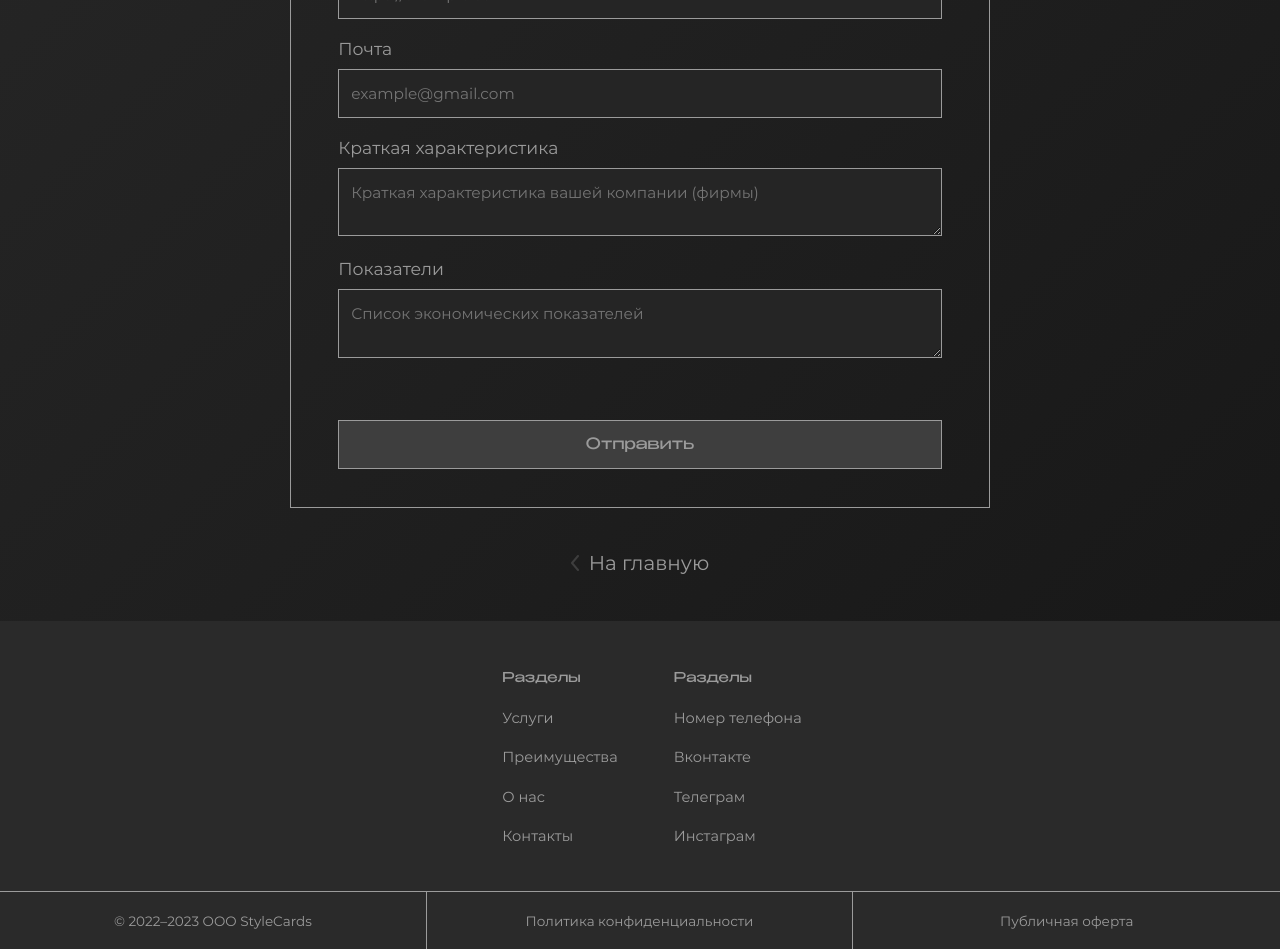
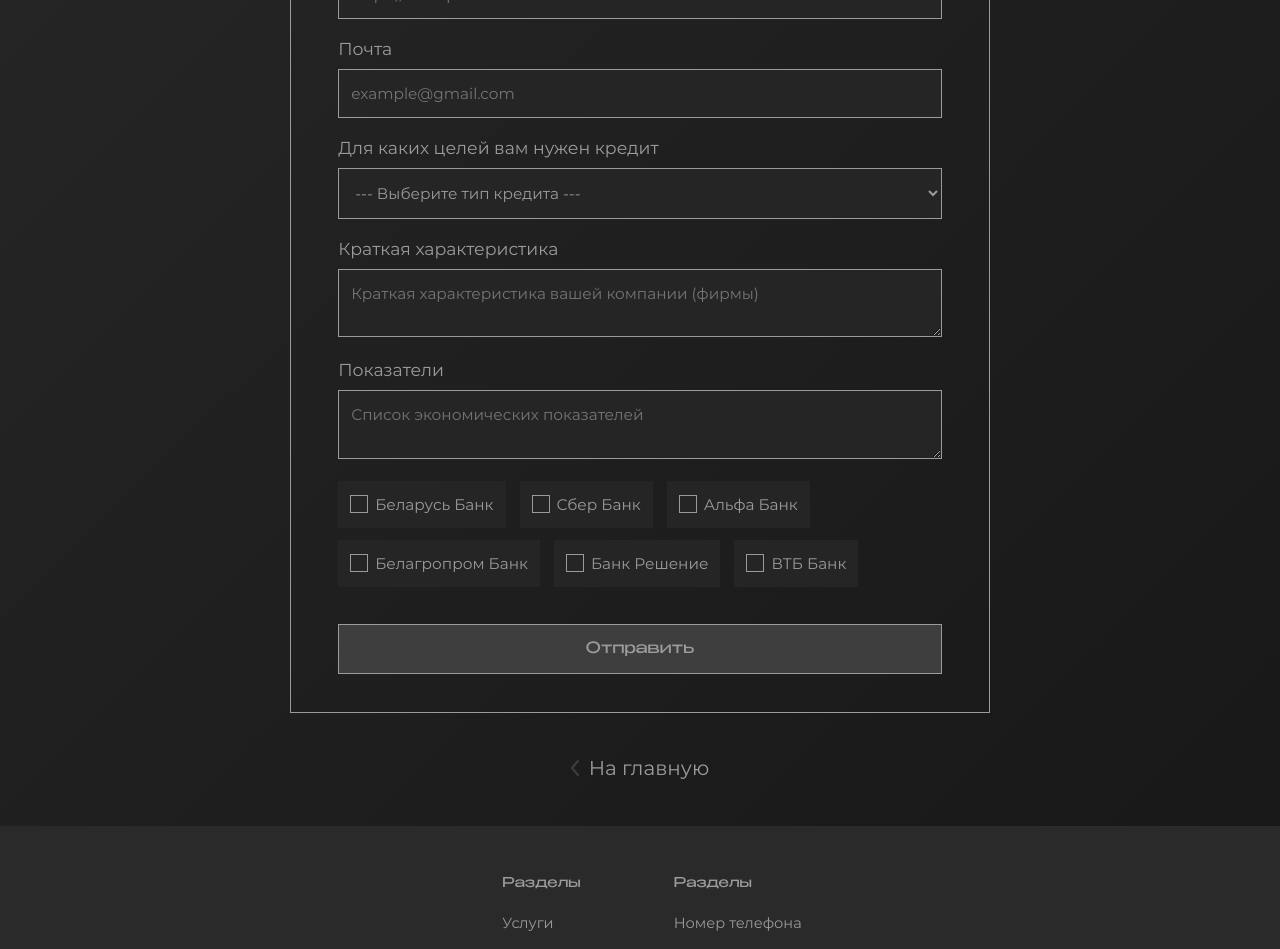
Before and after one commit to Dubovec-Vladislav/Kredit-by, a React (Create React App) app: page /legal-entities in a window 1280 px wide. Shown: the part 880-1829 px from the top of the page. Built offline with nearby package versions, Linux system fonts and the light colour scheme.

Commit message:
Two new fields in the form

```diff
--- a/package.json
+++ b/package.json
@@ -43,5 +43,8 @@
       "last 1 firefox version",
       "last 1 safari version"
     ]
+  },
+  "devDependencies": {
+    "@babel/plugin-proposal-private-property-in-object": "^7.21.11"
   }
 }
--- a/src/assets/Components/CustomerRequests/CustomerRequests.module.scss
+++ b/src/assets/Components/CustomerRequests/CustomerRequests.module.scss
@@ -125,7 +125,7 @@
     background-color: #252525;
     width: 100%;
     height: 100%;
-    padding: 14px 0 14px 12px;
+    padding: 14px 12px;
     border: 1px solid #9b9b9b;
     resize: vertical;
 
@@ -137,10 +137,54 @@
       font-size: calc(10px + 6 * ((100vw - 320px) / 1440));
     }
   }
+
+  option {
+    border: 1px solid #9b9b9b !important;
+  }
+}
+
+.checkboxContainer {
+  display: inline-block;
+  color: #9b9b9b;
+  background-color: #252525;
+  margin: 0px 14px 12px 0px;
+  padding: 14px 12px;
+
+  font-family: 'Montserrat';
+  font-size: calc(10px + 6 * (100vw / 1440));
+  line-height: 125%;
+
+  input[type="checkbox"] {
+    display: none;
+  }
+
+  label {
+    position: relative;
+    top: 0;
+    left: 0;
+    color: #9b9b9b;
+    padding: 0px 0px 0px 25px;
+    cursor: pointer;
+
+    &:before {
+      content: "";
+      position: absolute;
+      left: 0;
+      top: 0;
+      width: 18px;
+      height: 18px;
+      background-color: #252525;
+      border: 1px solid #9b9b9b;
+    }
+  }
+
+  input[type="checkbox"]:checked+label:before {
+    background-color: #9b9b9b;
+  }
 }
 
 .btn {
-  margin: 40px 0px 0px 0px;
+  margin: 2vw 0px 0px 0px;
   width: 100%;
 
   * {
--- a/src/assets/Components/CustomerRequests/CustomerRequests.tsx
+++ b/src/assets/Components/CustomerRequests/CustomerRequests.tsx
@@ -2,6 +2,15 @@ import React, { FC, useEffect, useState } from 'react'
 import style from './CustomerRequests.module.scss'
 import Button from '../General/Button/Button'
 import { Link, NavLink } from 'react-router-dom'
+import InputItem from './FormComponents/Input'
+import TextAreaItem from './FormComponents/TextArea'
+import Select from './FormComponents/Select'
+import Checkbox from './FormComponents/Checkbox'
+
+
+// --------------------------------------------- //
+//           # Customer requests form            //
+// --------------------------------------------- //
 
 interface ICustomerRequestsProps {
   id: number;
@@ -19,7 +28,7 @@ const CustomerRequests: FC<ICustomerRequestsProps> = ({ id }) => {
   }, []);
 
   let fields = <></>;
-  // для ИП вот такое: ФИО, УНП,  адрес регистрации, телефон, сайт, почта.
+
   switch (id) {
     case 1:
       fields = <>
@@ -31,8 +40,10 @@ const CustomerRequests: FC<ICustomerRequestsProps> = ({ id }) => {
         <InputItem typeOfField={"number"} fieldName={"Номер телефона"} fieldPlaceholder={"+375 00 000-00-00"} />
         <InputItem typeOfField={"text"} fieldName={"Ссылка на сайт (при наличии)"} fieldPlaceholder={"https://example.com"} />
         <InputItem typeOfField={"email"} fieldName={"Почта"} fieldPlaceholder={"example@gmail.com"} />
+        <Select fieldName={"Для каких целей вам нужен кредит"} fieldPlaceholder={"Список экономических показателей"} />
         <TextAreaItem fieldName={"Краткая характеристика"} fieldPlaceholder={"Краткая характеристика вашей компании (фирмы)"} />
         <TextAreaItem fieldName={"Показатели"} fieldPlaceholder={"Список экономических показателей"} />
+        <Checkbox />
       </>
       break;
     case 2:
@@ -75,37 +86,9 @@ const CustomerRequests: FC<ICustomerRequestsProps> = ({ id }) => {
   );
 };
 
-
-interface IInputItemProps {
-  typeOfField: string;
-  fieldName: string;
-  fieldPlaceholder: string;
-}
-
-const InputItem: FC<IInputItemProps> = ({ typeOfField, fieldName, fieldPlaceholder }) => {
-  return (
-    <div className={style.item}>
-      <label className={style.itemLabel}>{fieldName}</label>
-      <div className={style.itemField}><input type={typeOfField} placeholder={fieldPlaceholder} /></div>
-    </div>
-  );
-}
+// --------------------------------------------- //
+//           End Customer requests form          //
+// --------------------------------------------- //
 
 
-interface ITextAreaProps {
-  fieldName: string;
-  fieldPlaceholder: string;
-}
-
-const TextAreaItem: FC<ITextAreaProps> = ({ fieldName, fieldPlaceholder }) => {
-  return (
-    <div className={style.item}>
-      <label className={style.itemLabel}>{fieldName}</label>
-      <div className={style.itemField}>
-        <textarea className={style.textArea} placeholder={fieldPlaceholder}></textarea>
-      </div>
-    </div>
-  );
-}
-
 export default CustomerRequests;
--- /dev/null
+++ b/src/assets/Components/CustomerRequests/FormComponents/Checkbox.tsx
@@ -0,0 +1,41 @@
+import React, { FC } from 'react'
+import style from '../CustomerRequests.module.scss'
+
+// interface IInputItemProps {
+//   typeOfField: string;
+//   fieldName: string;
+//   fieldPlaceholder: string;
+// }
+
+const Checkbox: FC = () => {
+  return (
+    <>
+      <div className={style.checkboxContainer}>
+        <input type="checkbox" id="checkbox_1" />
+        <label htmlFor="checkbox_1">Беларусь Банк</label>
+      </div>
+      <div className={style.checkboxContainer}>
+        <input type="checkbox" id="checkbox_2" />
+        <label htmlFor="checkbox_2">Сбер Банк</label>
+      </div>
+      <div className={style.checkboxContainer}>
+        <input type="checkbox" id="checkbox_3" />
+        <label htmlFor="checkbox_3">Альфа Банк</label>
+      </div>
+      <div className={style.checkboxContainer}>
+        <input type="checkbox" id="checkbox_4" />
+        <label htmlFor="checkbox_4">Белагропром Банк</label>
+      </div>
+      <div className={style.checkboxContainer}>
+        <input type="checkbox" id="checkbox_5" />
+        <label htmlFor="checkbox_5">Банк Решение</label>
+      </div>
+      <div className={style.checkboxContainer}>
+        <input type="checkbox" id="checkbox_6" />
+        <label htmlFor="checkbox_6">ВТБ Банк</label>
+      </div>
+    </>
+  );
+}
+
+export default Checkbox;
--- /dev/null
+++ b/src/assets/Components/CustomerRequests/FormComponents/Input.tsx
@@ -0,0 +1,19 @@
+import React, { FC } from 'react'
+import style from '../CustomerRequests.module.scss'
+
+interface IInputItemProps {
+  typeOfField: string;
+  fieldName: string;
+  fieldPlaceholder: string;
+}
+
+const InputItem: FC<IInputItemProps> = ({ typeOfField, fieldName, fieldPlaceholder }) => {
+  return (
+    <div className={style.item}>
+      <label className={style.itemLabel}>{fieldName}</label>
+      <div className={style.itemField}><input type={typeOfField} placeholder={fieldPlaceholder} /></div>
+    </div>
+  );
+}
+
+export default InputItem;
--- /dev/null
+++ b/src/assets/Components/CustomerRequests/FormComponents/Select.tsx
@@ -0,0 +1,25 @@
+import React, { FC } from 'react'
+import style from '../CustomerRequests.module.scss'
+
+interface ISelectProps {
+  fieldName: string;
+  fieldPlaceholder: string;
+}
+
+const Select: FC<ISelectProps> = ({ fieldName, fieldPlaceholder }) => {
+  return (
+    <div className={style.item}>
+      <label className={style.itemLabel}>{fieldName}</label>
+      <div className={style.itemField}>
+        <select id="" name="">
+          <option value="" disabled selected> --- Выберите тип кредита --- </option>
+          <option value="" className="select-option">Кредит на развитие бизнеса</option>
+          <option value="" className="select-option">Кредит на заработную плату</option>
+          <option value="" className="select-option">Целевой кредит</option>
+        </select>
+      </div>
+    </div>
+  );
+};
+
+export default Select;
--- /dev/null
+++ b/src/assets/Components/CustomerRequests/FormComponents/TextArea.tsx
@@ -0,0 +1,20 @@
+import React, { FC } from 'react'
+import style from '../CustomerRequests.module.scss'
+
+interface ITextAreaProps {
+  fieldName: string;
+  fieldPlaceholder: string;
+}
+
+const TextAreaItem: FC<ITextAreaProps> = ({ fieldName, fieldPlaceholder }) => {
+  return (
+    <div className={style.item}>
+      <label className={style.itemLabel}>{fieldName}</label>
+      <div className={style.itemField}>
+        <textarea className={style.textArea} placeholder={fieldPlaceholder}></textarea>
+      </div>
+    </div>
+  );
+}
+
+export default TextAreaItem;
```
Also changed, not shown: 2 other files (tests, documents, lock files or other folders).
